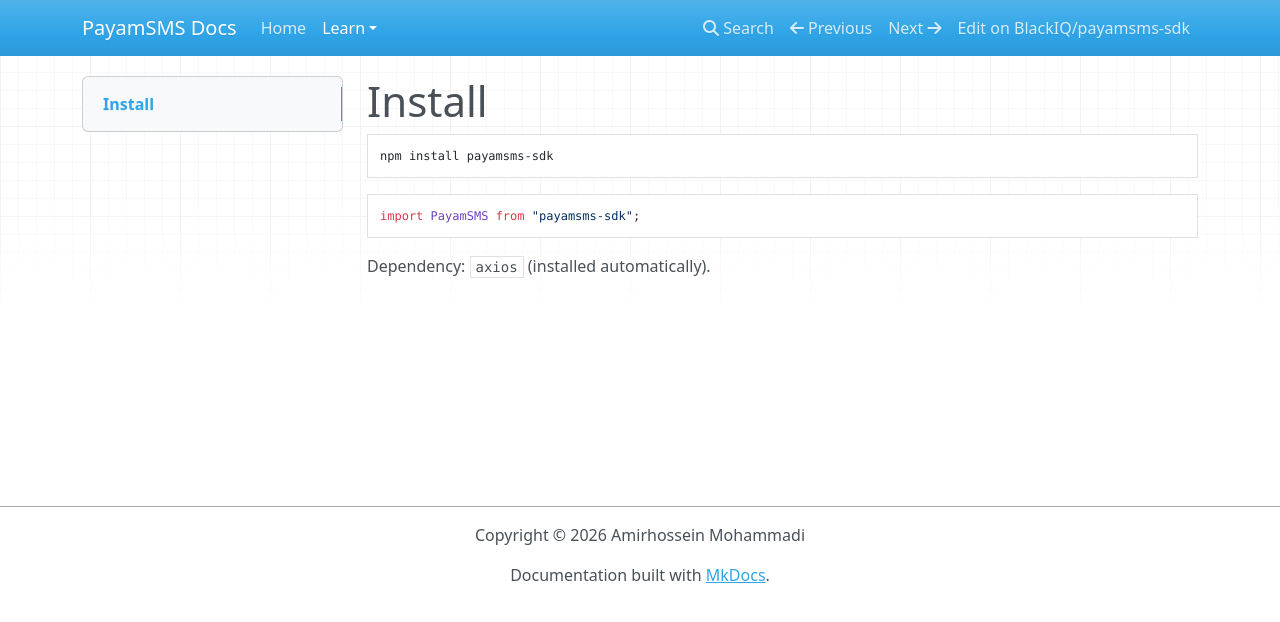
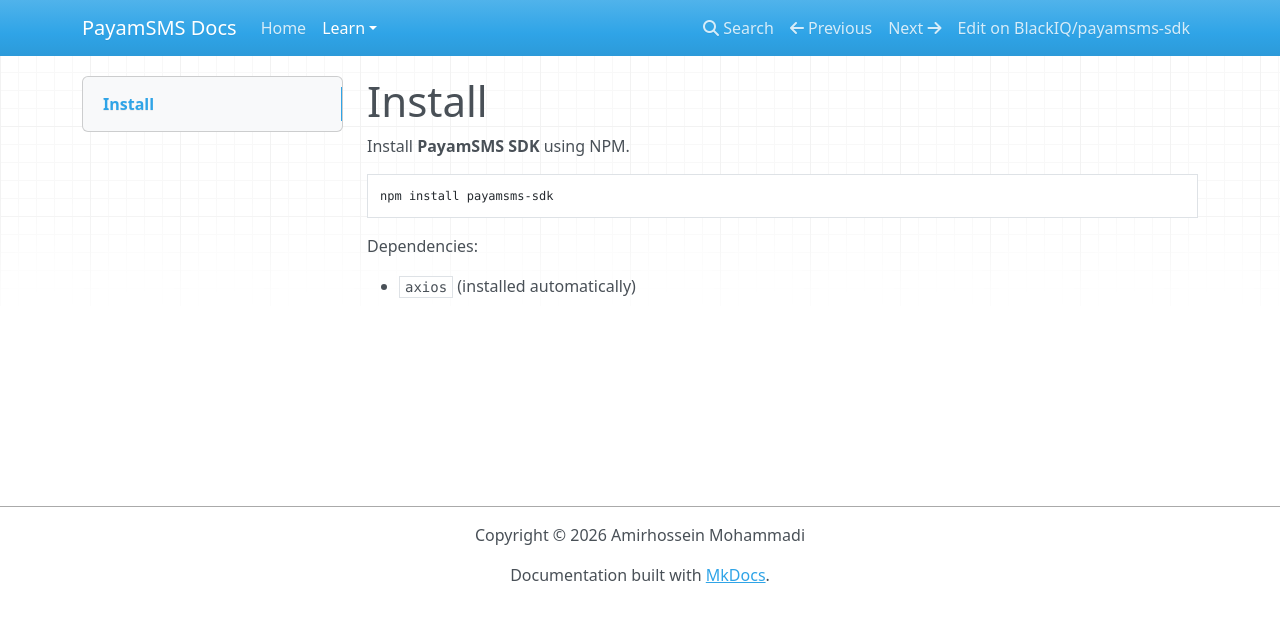
Before and after one commit to BlackIQ/payamsms-sdk, an MkDocs documentation site: the page built from docs/learn/install.md, in a window 1280 px wide. Shown: the top 622 px of the page. Built offline with MkDocs 1.6.1, drawn with Linux system fonts in a browser that asks for light colours; nearby versions of some CDN libraries.

Commit message:
Evrything is ok

````diff
--- a/docs/learn/install.md
+++ b/docs/learn/install.md
@@ -1,11 +1,11 @@
 # Install
+
+Install **PayamSMS SDK** using NPM.
 
 ```bash
 npm install payamsms-sdk
 ```
 
-```javascript
-import PayamSMS from "payamsms-sdk";
-```
+Dependencies:
 
-Dependency: `axios` (installed automatically).
+- `axios` (installed automatically)
````
